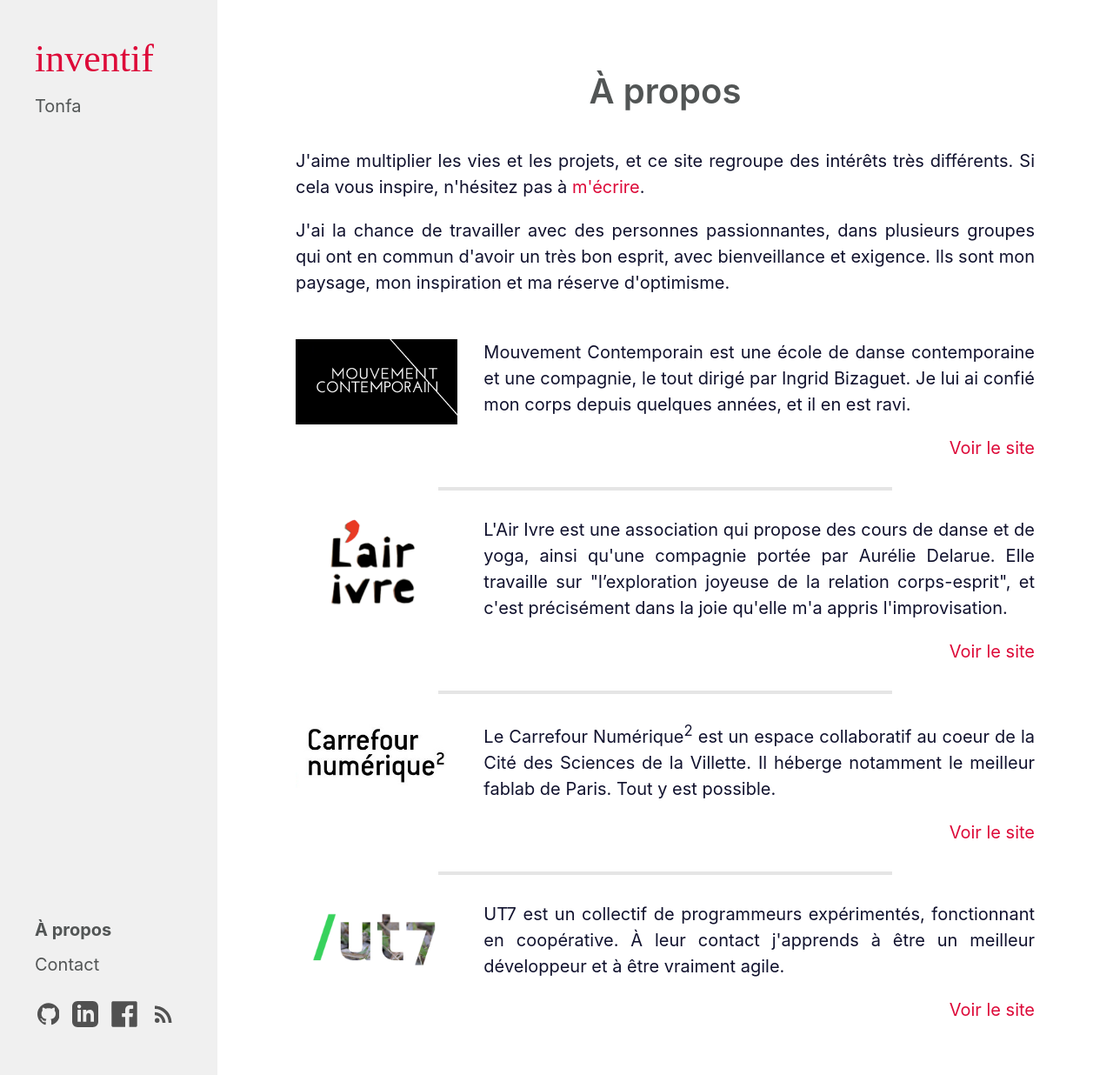
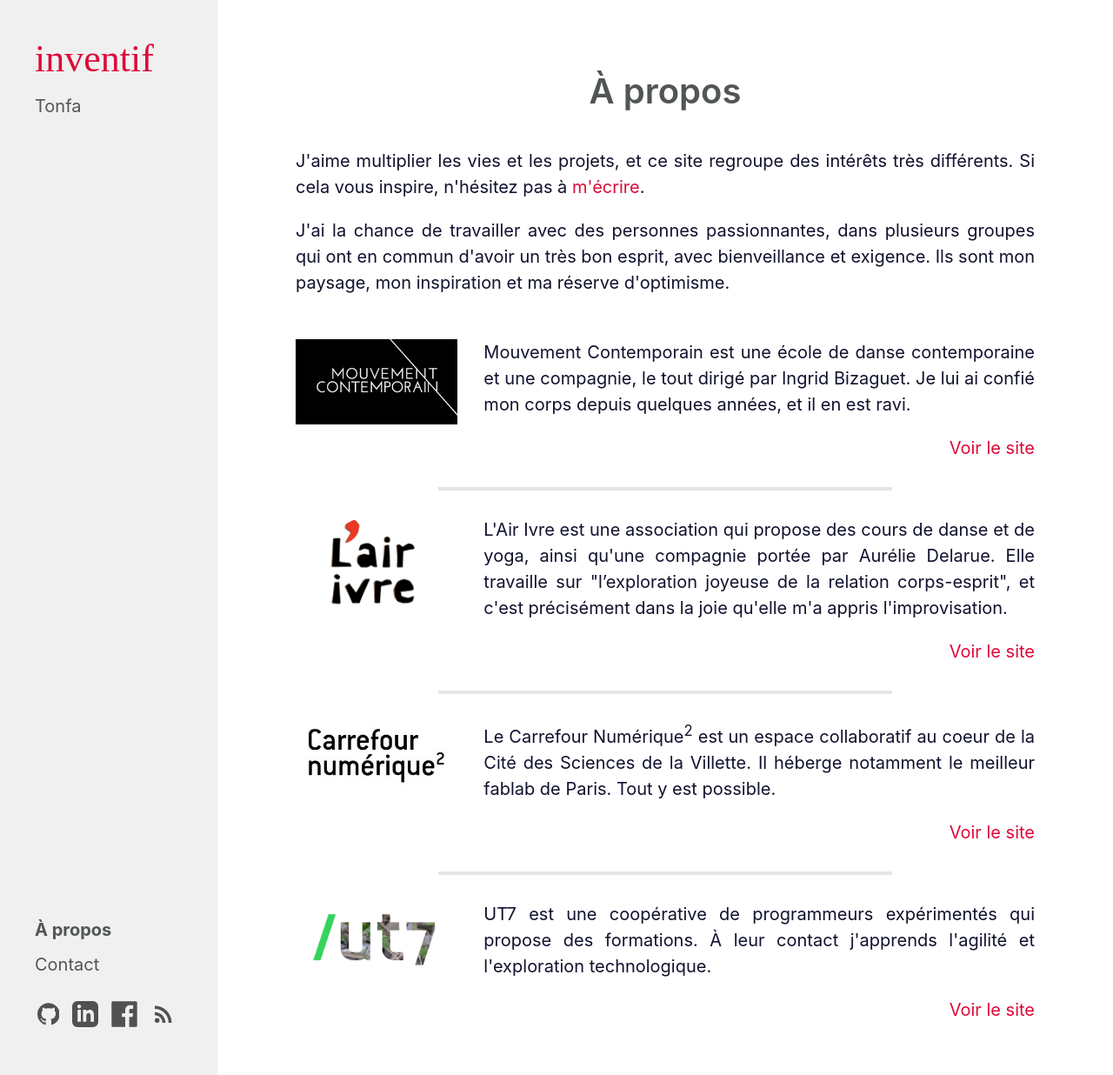
Before and after one commit to Ruff9/inventif, a Jekyll site: the page built from pages/about.html, in a window 1280 px wide. Shown: the whole page at 87% size. Built offline with Jekyll 4.4.1, drawn with Linux system fonts in a browser that asks for light colours.

Commit message:
update about

```diff
--- a/pages/about.html
+++ b/pages/about.html
@@ -57,7 +57,7 @@ sidebar_link: true
       <img src="{{ '/assets/images/friends/ut7.png' | absolute_url }}" class='friend-cover'>
     </div>
     <div class='friend-description'>
-      <p>UT7 est un collectif de programmeurs expérimentés, fonctionnant en coopérative. À leur contact j'apprends à être un meilleur développeur et à être vraiment agile.</p>
+      <p>UT7 est une coopérative de programmeurs expérimentés qui propose des formations. À leur contact j'apprends l'agilité et l'exploration technologique.</p>
       <span class='friend-fake-link'>Voir le site</span>
     </div>
   </a>
```
